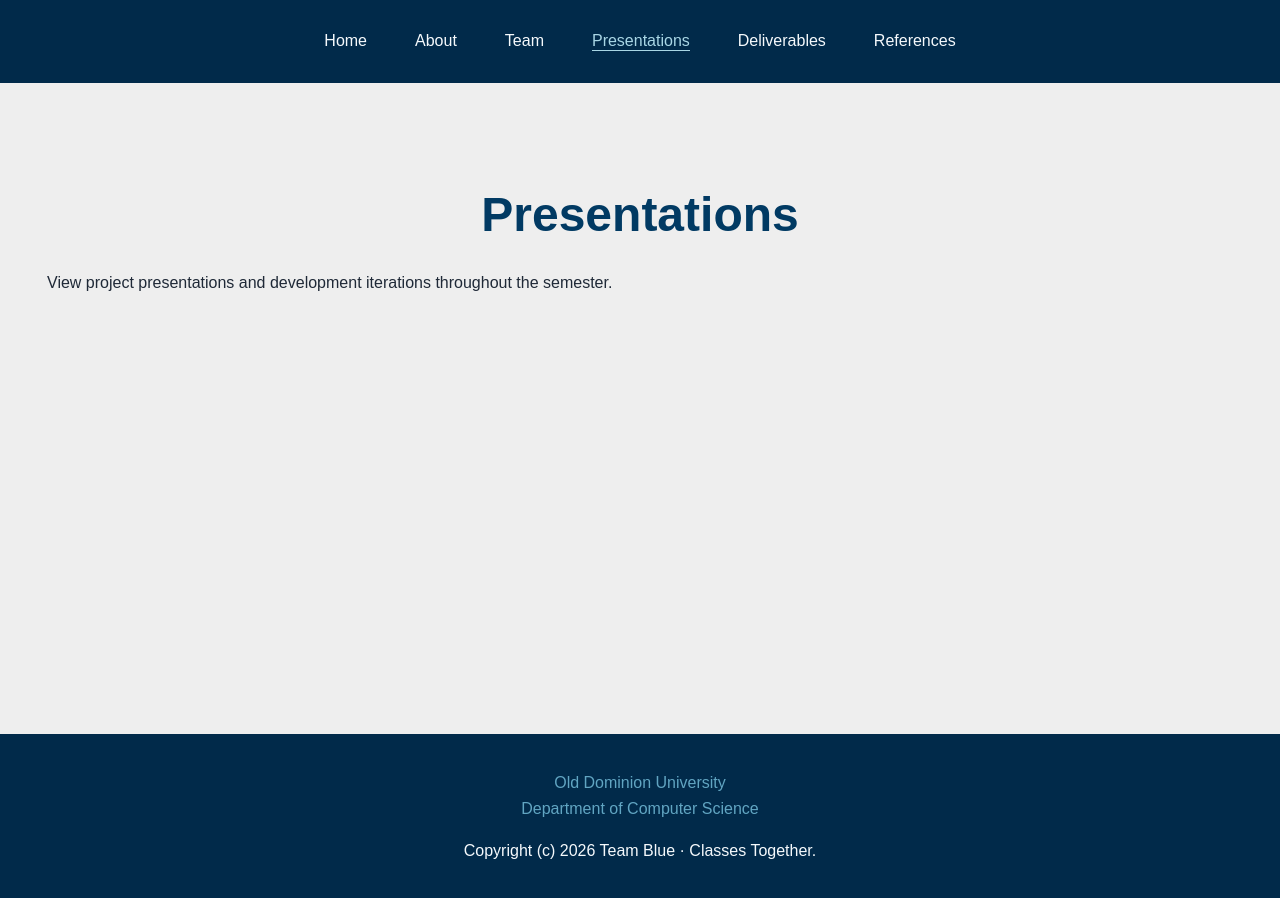
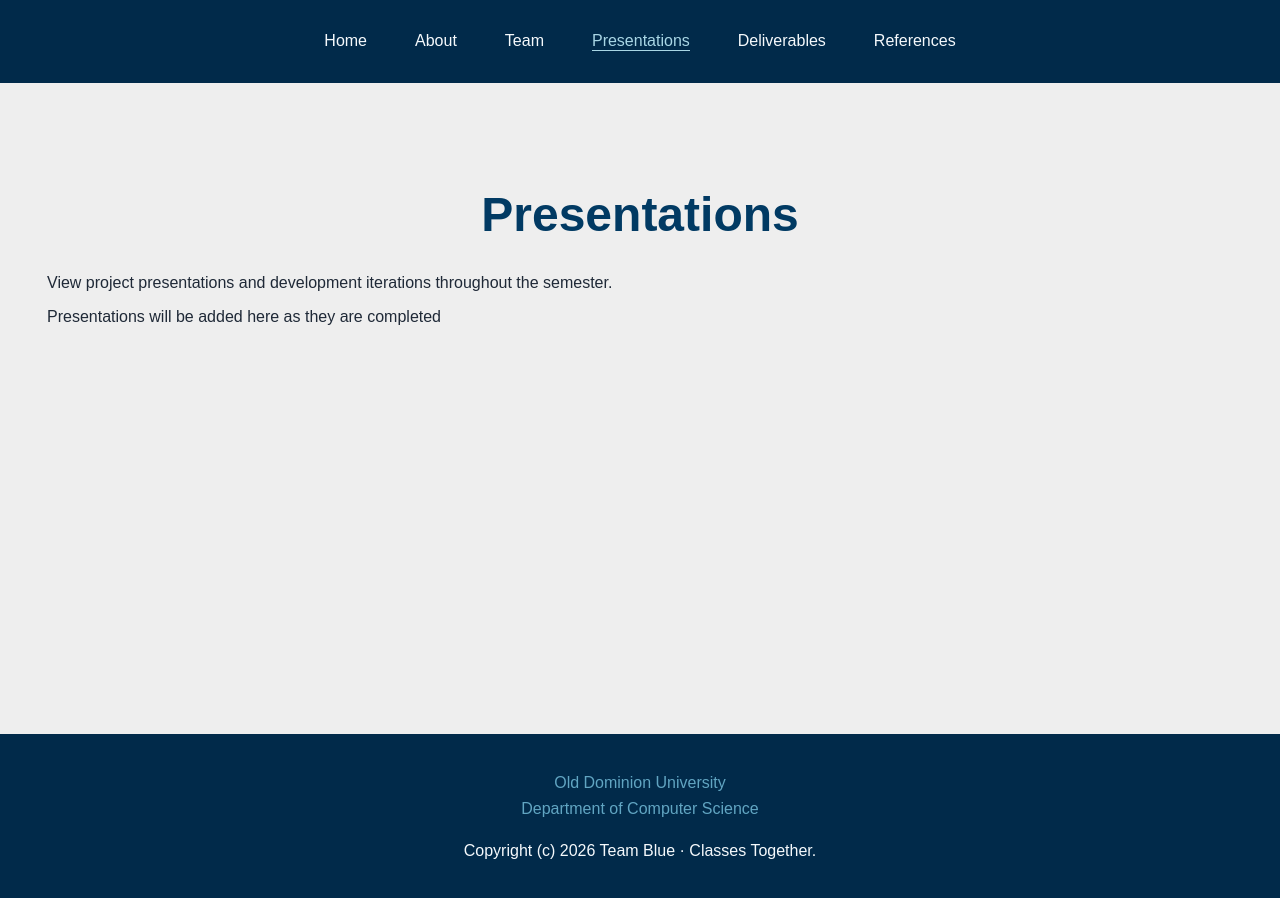
Before and after one commit to classes-together/classes-together.github.io, a Jekyll site: the page built from presentations.html, in a window 1280 px wide. Built offline with Jekyll 4.4.1, drawn with Linux system fonts in a browser that asks for light colours.

Commit message:
Liquid to get all presentations

```diff
--- a/presentations.html
+++ b/presentations.html
@@ -6,4 +6,12 @@ title: Presentations
 <section class="page presentations">
   <h1>Presentations</h1>
   <p class="intro">View project presentations and development iterations throughout the semester.</p>
+
+  {% assign presentations = site.data.documents | where: "page", "presentations" %}
+  {% for group in presentations %}
+    {% include document-viewer.html group=group %}
+  {% else %}
+    <p>Presentations will be added here as they are completed</p>
+  {% endfor %}
+
 </section>
```
